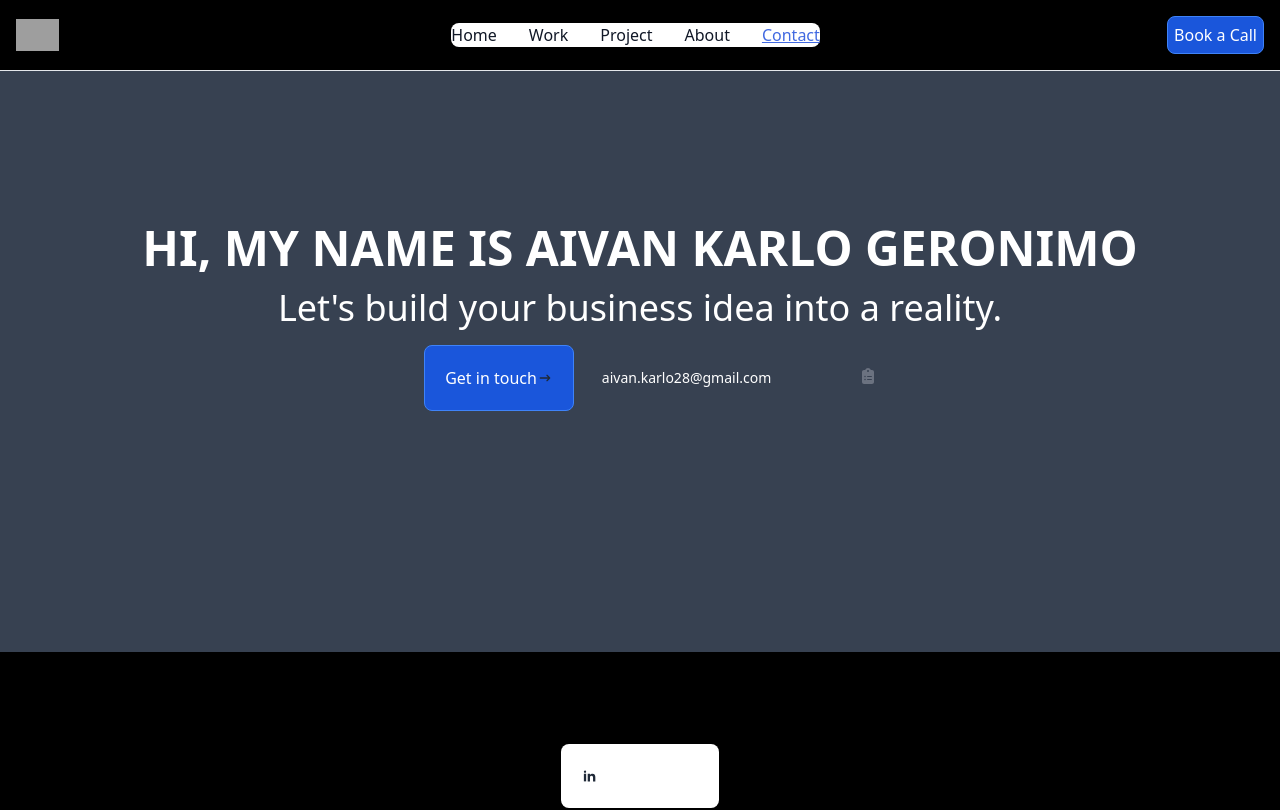
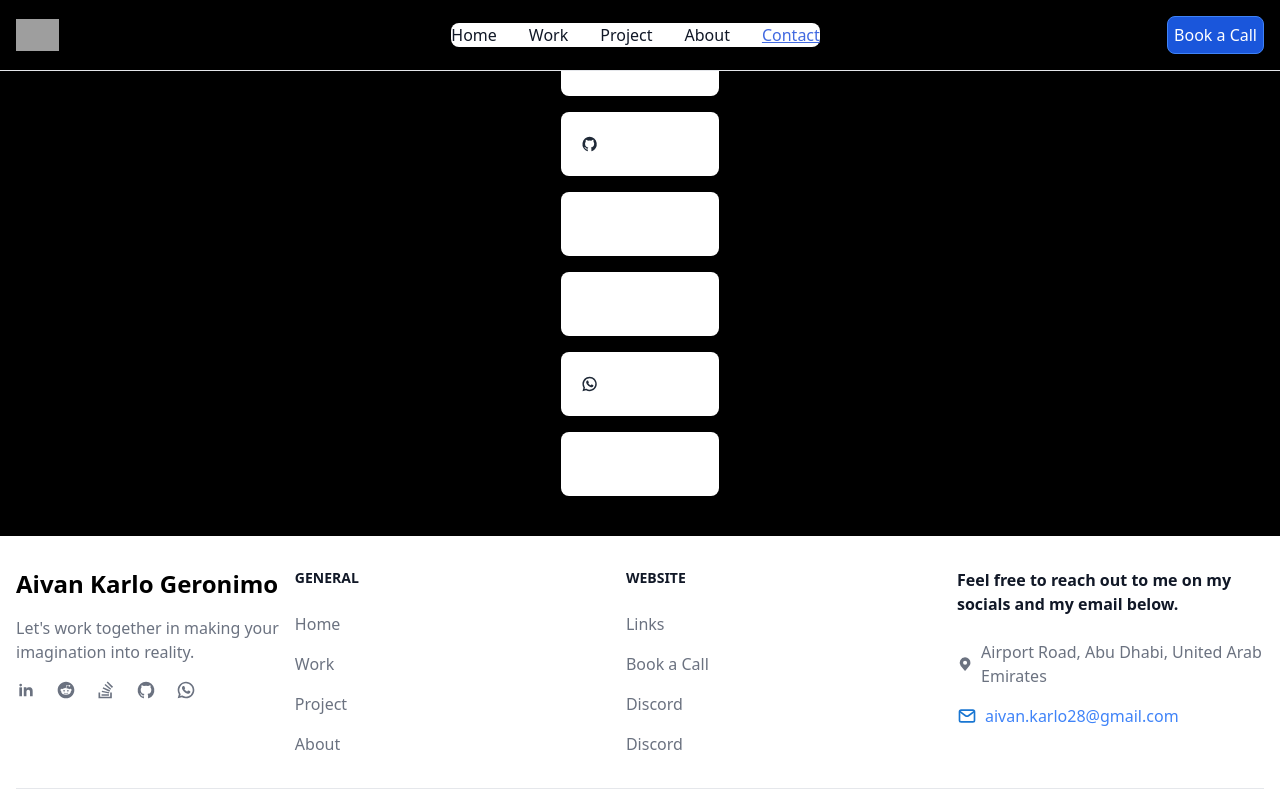
Before and after one commit to avnkrlo/react_portfolio, a React (Vite) app: page /react_portfolio/contact in a window 1280 px wide. Shown: the top 810 px of the page. Built offline with nearby package versions, Linux system fonts and the light colour scheme; grey boxes are pictures that could not be loaded.

Commit message:
create Landing.tsx

```diff
--- a/src/App.tsx
+++ b/src/App.tsx
@@ -1,13 +1,11 @@
 import Footer from "./components/Footer";
 import NavbarComponent from "./components/NavbarComponent";
 import { Outlet } from "react-router-dom";
-import Jumbotron from "./components/Jumbotron";
 
 function App() {
   return (
     <div className="bg-black">
       <NavbarComponent/>
-        <Jumbotron/>
         <Outlet/>
       <Footer/>
     </div>
--- a/src/main.tsx
+++ b/src/main.tsx
@@ -3,7 +3,7 @@ import { createRoot } from 'react-dom/client'
 import './App.css'
 import App from './App.tsx'
 import { createBrowserRouter, RouterProvider } from 'react-router-dom'
-
+import Landing from './pages/Landing.tsx'
 import Home from './pages/Home.tsx';
 import Work from './pages/Work.tsx';
 import Project from './pages/Project.tsx';
@@ -18,6 +18,10 @@ const router = createBrowserRouter([
     element: <App/>,
     errorElement: <NotFound/>,
     children: [
+      {
+        index: true,
+        element: <Landing/>,
+      },
       {
         path: "/react_portfolio/home",
         element: <Home/>,
--- a/src/pages/Contact.tsx
+++ b/src/pages/Contact.tsx
@@ -3,7 +3,7 @@ import { Link } from "react-router-dom";
 export default function Contact() {
     return (
         <>
-            <div className="mt-15">
+            <div>
                 <ul className="grid place-content-center pt-8 w-auto">
                     <li className="mb-4">
                         <Link to="https://www.linkedin.com/in/aivangeronimo/" target="_blank" rel="noopener noreferrer"
--- /dev/null
+++ b/src/pages/Landing.tsx
@@ -0,0 +1,11 @@
+import Jumbotron from "../components/Jumbotron";
+
+function Landing() {
+  return (
+    <div>
+      <Jumbotron />
+    </div>
+  );
+}
+
+export default Landing;
--- a/src/pages/Project.tsx
+++ b/src/pages/Project.tsx
@@ -1,7 +1,7 @@
 export default function Project() {
     return (
         <>
-            <div className="mt-15">
+            <div>
                 <div className="pt-5 text-white">
                     Project
                 </div>
--- a/src/pages/Work.tsx
+++ b/src/pages/Work.tsx
@@ -1,7 +1,7 @@
 export default function Work() {
     return (
         <>
-            <div className="mt-15">
+            <div>
                 <div className="pt-5 text-white">
                     Work
                 </div>
```
